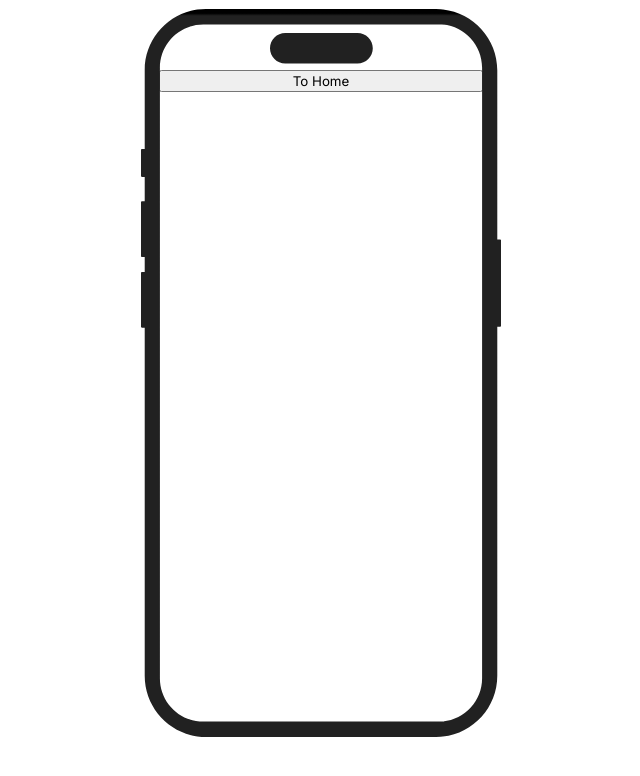
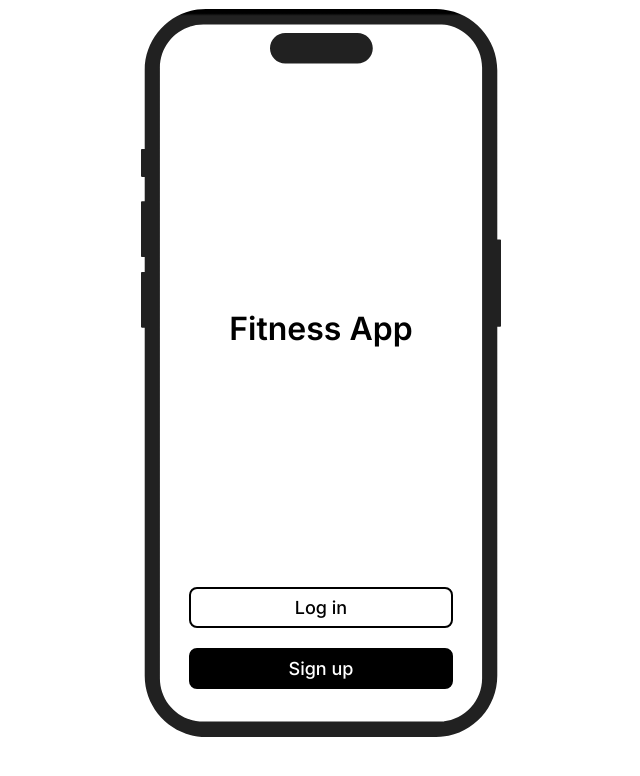
Before and after one commit to wirelesseye/FitBuddy-prototype, a React (Vite) app: page / in a window 1280 px wide. Shown: the top 776 px of the page, without its empty margins (319-959 px from the left). Built offline with nearby package versions, Linux system fonts and the light colour scheme.

Commit message:
Implement basic welcome screen

```diff
--- a/src/components/Button.tsx
+++ b/src/components/Button.tsx
@@ -1,12 +1,43 @@
+import { css, cx } from "@emotion/css";
+
 interface ButtonProps {
     onClick?: () => void;
     children?: React.ReactNode;
+    className?: string;
+    varient?: "primary";
+    size?: "large";
 }
 
 export function Button(props: ButtonProps) {
     return (
-        <div onClick={props.onClick}>
+        <div
+            className={cx(
+                styles.button,
+                props.className,
+                props.varient ? styles[props.varient] : null,
+                props.size ? styles[props.size] : null
+            )}
+            onClick={props.onClick}
+        >
             {props.children}
         </div>
-    )
+    );
 }
+
+const styles = {
+    button: css`
+        display: flex;
+        align-items: center;
+        justify-content: center;
+        border: 2px solid #000;
+        padding: 8px 15px;
+        border-radius: 8px;
+        font-weight: 500;
+        font-size: 18px;
+    `,
+    primary: css`
+        background-color: #000;
+        color: #fff;
+    `,
+    large: css``,
+};
--- a/src/components/FlexBox.tsx
+++ b/src/components/FlexBox.tsx
@@ -6,6 +6,8 @@ interface FlexBoxProps {
     direction?: "row" | "column";
     alignItems?: "flex-start" | "center" | "flex-end";
     justifyContent?: "flex-start" | "center" | "flex-end" | "space-between";
+    gap?: number;
+    grow?: number;
 }
 
 export function FlexBox(props: FlexBoxProps) {
@@ -14,16 +16,14 @@ export function FlexBox(props: FlexBoxProps) {
             className={cx(
                 css`
                     display: flex;
-                    ${props.direction
-                        ? `flex-direction: ${props.direction};`
-                        : null}
-                    ${props.alignItems
-                        ? `align-items: ${props.alignItems};`
-                        : null}
-                    ${props.justifyContent
-                        ? `justify-content: ${props.justifyContent};`
-                        : null}
                 `,
+                props.direction ? css`flex-direction: ${props.direction};` : null,
+                props.alignItems ? css`align-items: ${props.alignItems};` : null,
+                props.justifyContent
+                    ? css`justify-content: ${props.justifyContent};`
+                    : null,
+                props.grow ? css`flex-grow: ${props.grow};` : null,
+                props.gap ? css`gap: ${props.gap}px;` : null,
                 props.className
             )}
         >
--- a/src/components/SafeArea.tsx
+++ b/src/components/SafeArea.tsx
@@ -35,6 +35,7 @@ export function SafeArea({
 const styles = {
     safeArea: css`
         display: flex;
+        flex-grow: 1;
         flex-direction: column;
         overflow: auto;
     `,
--- a/src/screens/WelcomeScreen.tsx
+++ b/src/screens/WelcomeScreen.tsx
@@ -1,4 +1,5 @@
-import { SafeArea, Screen } from "../components";
+import { css } from "@emotion/css";
+import { Button, FlexBox, SafeArea, Screen } from "../components";
 import { useNavigation } from "../stores/navigation";
 
 export default function WelcomeScreen() {
@@ -7,8 +8,32 @@ export default function WelcomeScreen() {
     return (
         <Screen>
             <SafeArea>
-                <button onClick={() => push("home")}>To Home</button>
+                <FlexBox direction="column" grow={1}>
+                    <div className={styles.title}>Fitness App</div>
+                    <FlexBox
+                        className={styles.bottom}
+                        gap={20}
+                        direction="column"
+                    >
+                        <Button onClick={() => push("home")}>Log in</Button>
+                        <Button varient="primary" onClick={() => push("home")}>
+                            Sign up
+                        </Button>
+                    </FlexBox>
+                </FlexBox>
             </SafeArea>
         </Screen>
     );
 }
+
+const styles = {
+    title: css`
+        align-self: center;
+        margin-top: auto;
+        font-size: 32px;
+        font-weight: 600;
+    `,
+    bottom: css`
+        margin: auto 30px 0 30px;
+    `,
+};
```
